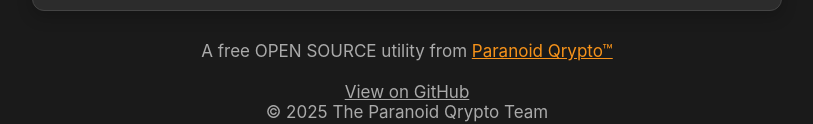
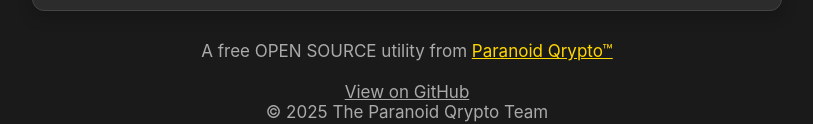
Before and after one commit to paranoid-qrypto/xrp-airgap-bridge, a plain HTML site: page index.html in a window 1280 px wide. Shown: the part 999-1123 px from the top of the page, without its empty margins (233-1046 px from the left). Drawn offline with Linux system fonts and the light colour scheme.

Commit message:
Update index.html

```diff
--- a/index.html
+++ b/index.html
@@ -604,7 +604,7 @@ body {
 
     </div>
     <footer style="font-size: 17px; line-height: 1.2; color: var(--text-secondary); text-align: center;">
-      <span>A free OPEN SOURCE utility from <a href="https://paranoidqrypto.com/" target="_blank" style="color: #F7931A;">Paranoid Qrypto™</a></span><br>
+      <span>A free OPEN SOURCE utility from <a href="https://paranoidqrypto.com/" target="_blank" style="color: #ffd700;">Paranoid Qrypto™</a></span><br>
    <br>
     <span><a href="https://github.com/paranoid-qrypto/xrp-airgap-bridge" target="_blank" style="color: var(--text-secondary);">View on GitHub</a></span><br>
     <span>© 2025 The Paranoid Qrypto Team</span><br>
```
